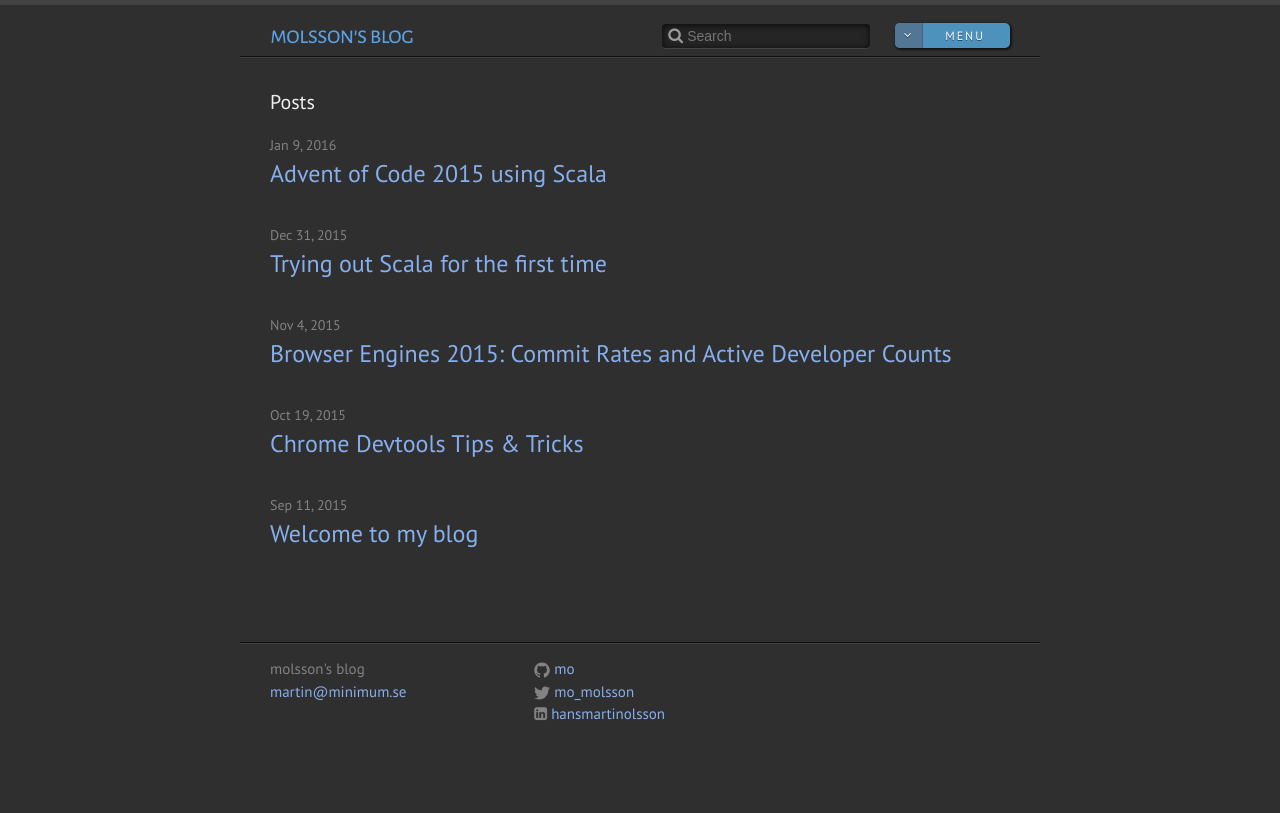
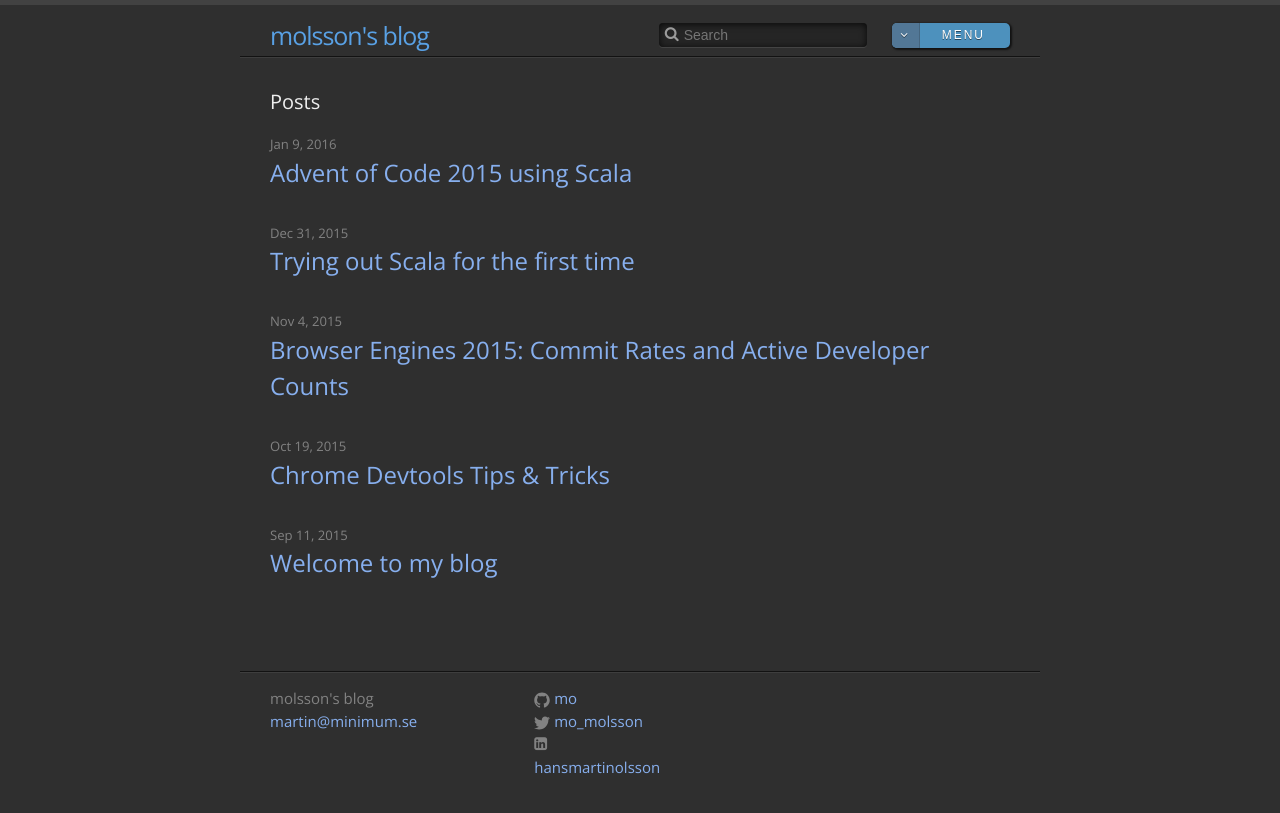
Before and after one commit to mo/mo.github.io, a Jekyll site: the page built from index.html, in a window 1280 px wide. Shown: the top 813 px of the page. Built offline with Jekyll 4.4.1, drawn with Linux system fonts in a browser that asks for light colours; some web fonts are replaced; Markdown is read by kramdown in place of the engine named in the settings.

Commit message:
Change font to Open Sans

```diff
--- a/_sass/_layout.scss
+++ b/_sass/_layout.scss
@@ -12,11 +12,11 @@
   padding-top: 18px;
 }
 
-@import url(https://fonts.googleapis.com/css?family=Alegreya+Sans+SC:400,700);
+@import url(https://fonts.googleapis.com/css?family=Open+Sans);
 
 .site-title {
     float: left;
-    font-family: 'Alegreya Sans SC', sans-serif;
+    font-family: 'Open Sans', sans-serif;
     font-size: 25px;
     letter-spacing: -1px;
     line-height: 1;
@@ -308,8 +308,8 @@
 }
 
 .post-title {
-    font-family: 'Alegreya Sans SC', sans-serif;
-    font-size: 42px;
+    font-family: 'Open Sans', sans-serif;
+    font-size: 35px;
     letter-spacing: -1px;
     line-height: 1;
 
--- a/_sass/main.scss
+++ b/_sass/main.scss
@@ -3,9 +3,10 @@
 
 
 // Our variables
-@import url(https://fonts.googleapis.com/css?family=PT+Sans);
-$base-font-family: 'PT Sans', sans-serif;
-$base-font-size:   16px;
+
+@import url(https://fonts.googleapis.com/css?family=Open+Sans);
+$base-font-family: 'Open Sans', sans-serif;
+$base-font-size:   15px;
 $small-font-size:  $base-font-size * 0.875;
 $base-line-height: 1.5;
 
```
